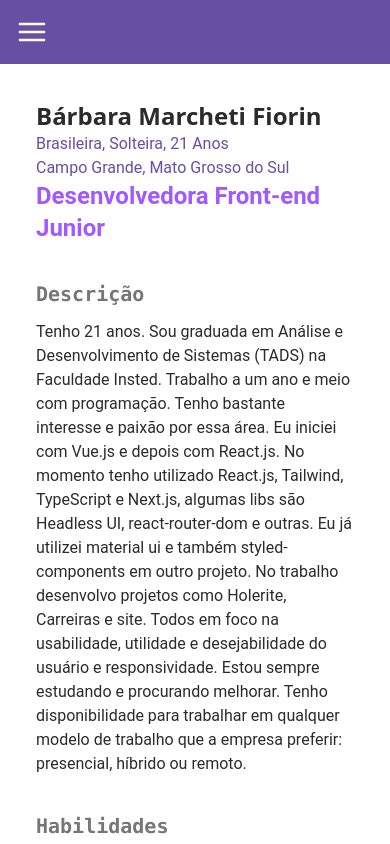
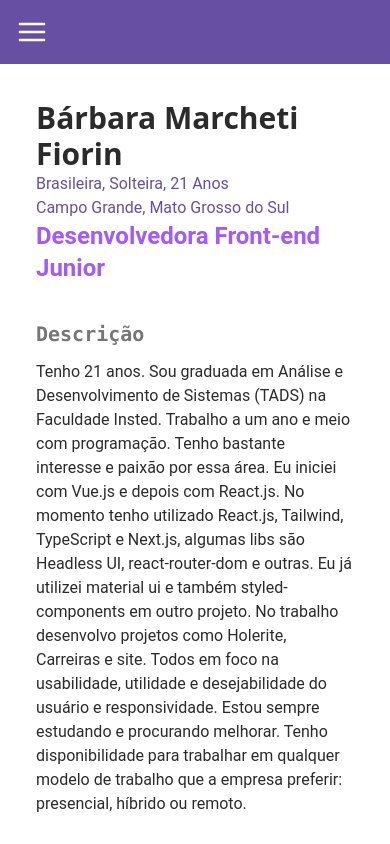
Before and after one commit to bamarcheti/my-resume, a React (Create React App) app: page / in a window 390 px wide. Shown: the top 844 px of the page. Built offline with nearby package versions, Linux system fonts and the light colour scheme.

Commit message:
style: corrigindo estilização

```diff
--- a/src/components/Title/MainTitle/index.tsx
+++ b/src/components/Title/MainTitle/index.tsx
@@ -7,9 +7,7 @@ type Props = {
 const MainTitle: React.FC<Props> = ({ title }) => {
   return (
     <div className="sm:py-1 py-0">
-      <span className="font-semibold font-sans xl:text-3xl lg:text-2xl text-2xl text-textA">
-        {title}
-      </span>
+      <span className="font-semibold font-sans text-3xl text-textA">{title}</span>
     </div>
   );
 };
--- a/src/styles/global.css
+++ b/src/styles/global.css
@@ -44,13 +44,18 @@ body {
   scroll-behavior: smooth;
 }
 
-#root,
-html,
-body {
-  height: 100%;
+*,
+*:before,
+*:after {
+  -webkit-box-sizing: border-box;
+  -moz-box-sizing: border-box;
+  box-sizing: border-box;
+  -webkit-font-feature-settings: 'lnum';
+  -moz-font-feature-settings: 'lnum';
+  font-feature-settings: 'lnum';
 }
 
 ::-webkit-scrollbar {
-  width: 4px;
-  height: 4px;
+  width: 3px;
+  height: 3px;
 }
```
